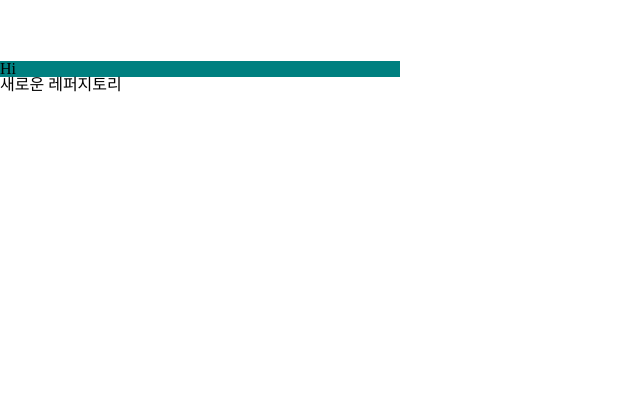
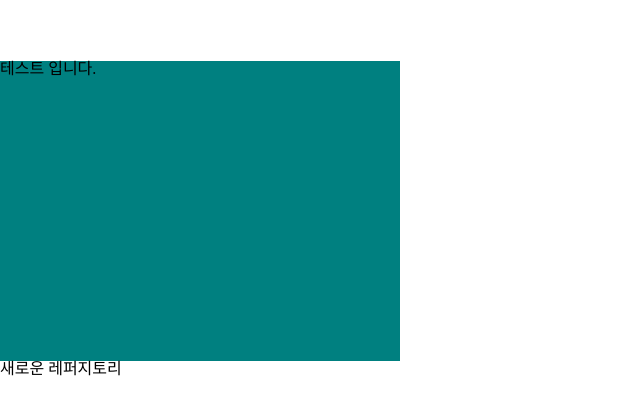
Before and after one commit to rahee-k-it/u-react-band, a React (Create React App) app: page / in a window 1280 px wide. Shown: the part 239-654 px from the top of the page, without its empty margins (0-640 px from the left). Built offline with nearby package versions, Linux system fonts and the light colour scheme.

Commit message:
test nav

```diff
--- a/src/App.js
+++ b/src/App.js
@@ -5,6 +5,7 @@ import { Reset } from "styled-reset";
 const Nav = styled.div`
   background-color: teal;
   width: 400px;
+  height: 300px;
   margin-top: 300px;
 `;
 
@@ -12,7 +13,7 @@ function App() {
   return (
     <>
       <Reset />
-      <Nav>Hi</Nav>
+      <Nav>테스트 입니다.</Nav>
       <div className="App">
         <h1>새로운 레퍼지토리</h1>
       </div>
```
